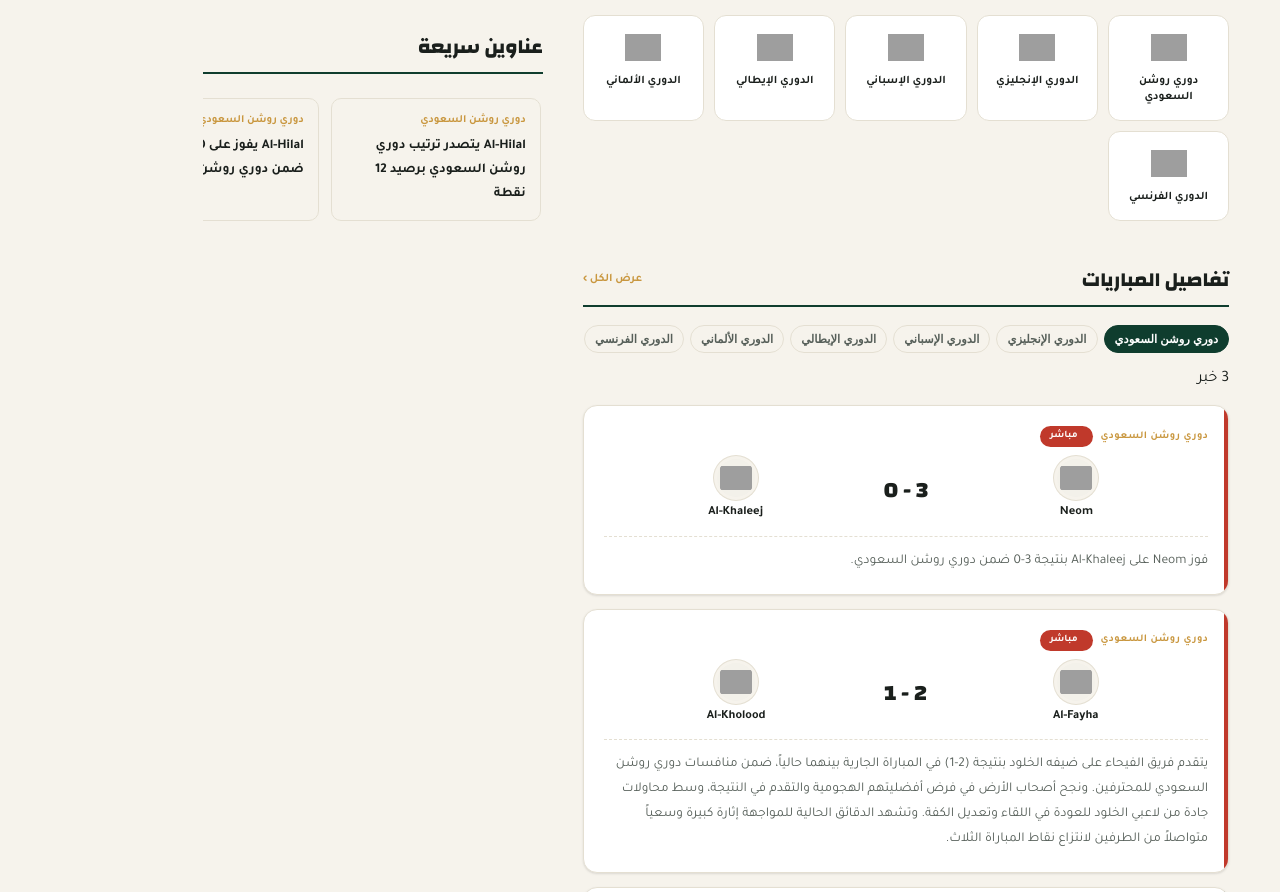
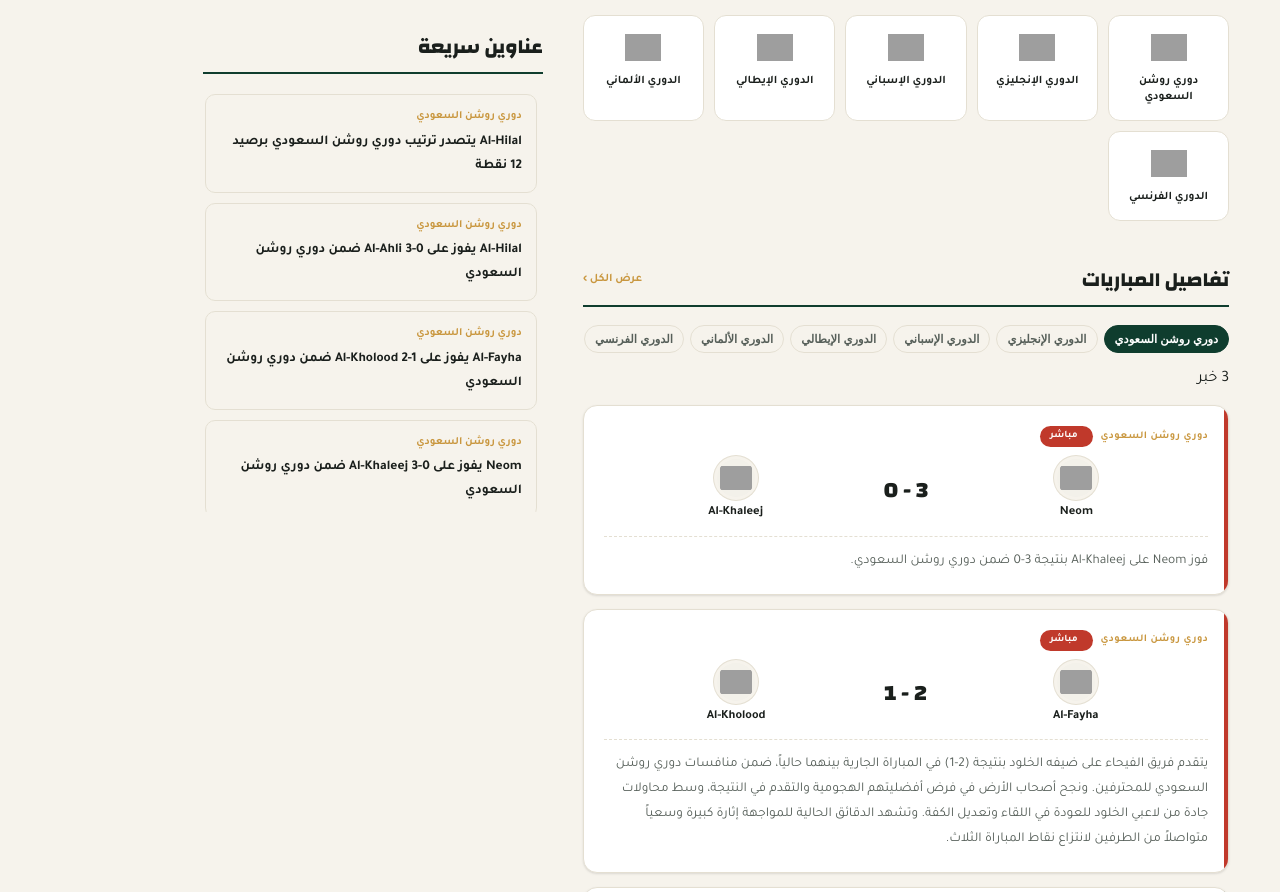
Before and after one commit to Nas-187/kooora-agent, a plain HTML site: page index.html in a window 1280 px wide. Shown: the part 1206-2098 px from the top of the page. Drawn offline with Linux system fonts and the light colour scheme; grey boxes are pictures that could not be loaded.

Commit message:
تحويل عناوين سريعة لقائمة عمودية بسكرول بدل شريط أفقي
بطاقات "عناوين سريعة" صارت بعرض الشريط الجانبي كامل، مرتبة عمودياً
بارتفاع محدود وسكرول رأسي بدل السحب الأفقي.

```diff
--- a/index.html
+++ b/index.html
@@ -294,10 +294,11 @@
   }
   .mini-news-card .mn-meta{ font-size:10.5px; color:var(--gold); font-weight:700; }
   #news-list{
-    display:flex; gap:12px; overflow-x:auto; padding:6px 2px; scrollbar-width:thin;
+    display:flex; flex-direction:column; gap:10px; max-height:420px; overflow-y:auto;
+    padding:2px 6px 2px 2px; scrollbar-width:thin;
   }
   .news-item{
-    display:block; flex:0 0 210px; padding:14px; border:1px solid var(--line); border-radius:10px;
+    display:block; padding:14px; border:1px solid var(--line); border-radius:10px;
     text-decoration:none; color:inherit; background:var(--cream);
   }
   .news-item .tag{
@@ -526,7 +527,7 @@
       <div class="section-head">
         <h2>عناوين سريعة</h2>
       </div>
-      <div id="news-list" class="drag-scroll"></div>
+      <div id="news-list"></div>
     </section>
   </aside>
 </main>
```
